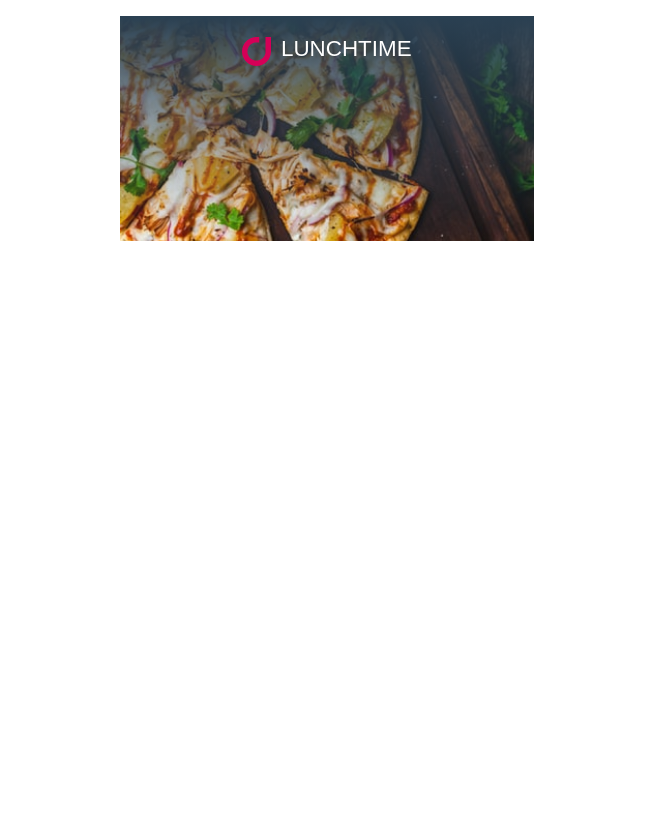
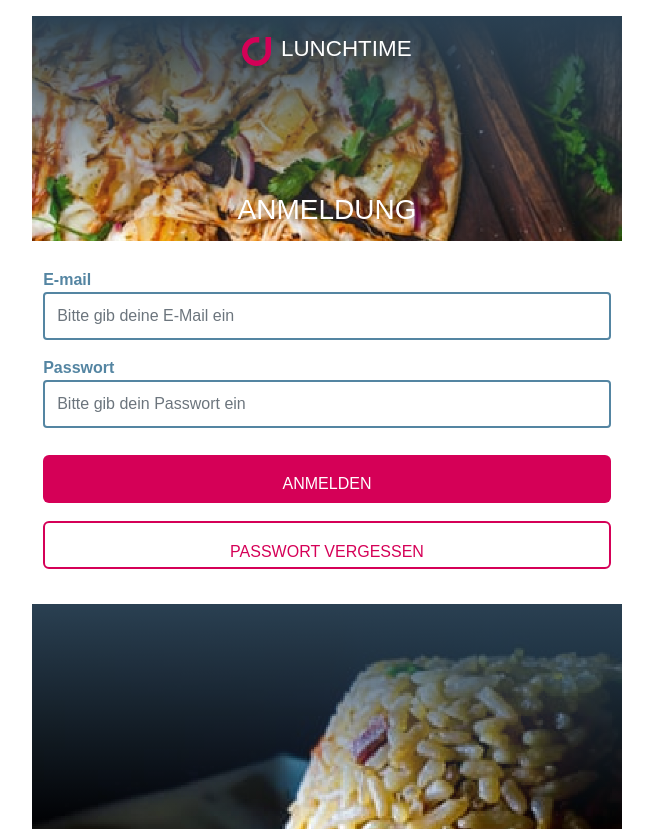
Before and after one commit to adelamr18/foodManagement, a React (Create React App) app: page / in a window 1280 px wide. Shown: the whole page, without its empty margins (313-966 px from the left). Before the commit the page ends 800 px from the top, so only its background shows below. Built offline with nearby package versions, Linux system fonts and the light colour scheme; a web font is replaced by a local one.

Commit message:
Add more styling and and include loginForm to userLogin module

```diff
--- a/src/user-login/user-login.css
+++ b/src/user-login/user-login.css
@@ -1,4 +1,4 @@
-.app-title {
+.app-title-outer-container {
   text-align: center;
   margin-top: 1rem;
   position: absolute;
@@ -7,15 +7,44 @@
   justify-content: center;
   display: flex;
   margin-top: 1rem;
-  width: 414px;
-  height: 225px;
   background: 0% 0% no-repeat padding-box
       linear-gradient(180deg, #2a4052 0%, #2a405200 100%),
-    url(../assets//images/pizzaBackground.png);
+    url(../assets/images/pizzaBackground@2x.png);
   background-repeat: no-repeat;
+  position: relative;
 }
 .main-content-container {
   display: flex;
   flex-direction: column;
   align-items: center;
 }
+.login-second-subcontainer,
+.login-first-subcontainer {
+  width: 36.875rem;
+  height: 14.063rem;
+  background-repeat: no-repeat;
+  background-size: cover;
+}
+.login-second-subcontainer {
+  background: 0% 0% no-repeat padding-box
+      linear-gradient(180deg, #2a4052 0%, #2a405200 100%),
+    url(../assets/images/riceBackground@2x.png);
+  margin-top: 1.5rem;
+}
+.login-form-container-outer {
+  margin-top: 1rem;
+}
+#login-form-title {
+  color: white;
+  position: absolute;
+  font-size: 1.75rem;
+  bottom: 0.625rem;
+}
+@media (max-width: 50rem) {
+  .login-second-subcontainer,
+  .login-first-subcontainer {
+    width: 25rem;
+    background-repeat: no-repeat;
+    background-size: cover;
+  }
+}
--- a/src/user-login/user-login.tsx
+++ b/src/user-login/user-login.tsx
@@ -1,15 +1,30 @@
 import React from "react";
 import AppTitle from "../shared/components/app-title/app-title";
+import LoginForm from "../shared/components/login-form/login-form";
+import { formTitles, appRoutes } from "../shared/constants/defines";
 import "./user-login.css";
+
 export default function UserLogin() {
   return (
     <div className="login-container">
       <div className="login-first-subcontainer">
-        <div className="app-title">
+        <div className="app-title-outer-container">
           <AppTitle />
         </div>
+        <span id="login-form-title">{formTitles.loginTitle}</span>
       </div>
-      <div className="login-form-container"></div>
+      <div className="login-form-container-outer">
+        <LoginForm
+          firstLabel={formTitles.email}
+          secondLabel={formTitles.password}
+          firstPlaceholderText={formTitles.emailPlaceholder}
+          secondPlaceholderText={formTitles.passwordPlaceholder}
+          firstButtonText={formTitles.login}
+          secondButtonText={formTitles.forgetPassword}
+          navigateToFirstButtonRoute={appRoutes.defaultPage}
+          navigateToSecondButtonRoute={appRoutes.forgetPassword}
+        />
+      </div>
       <div className="login-second-subcontainer"></div>
     </div>
   );
```
